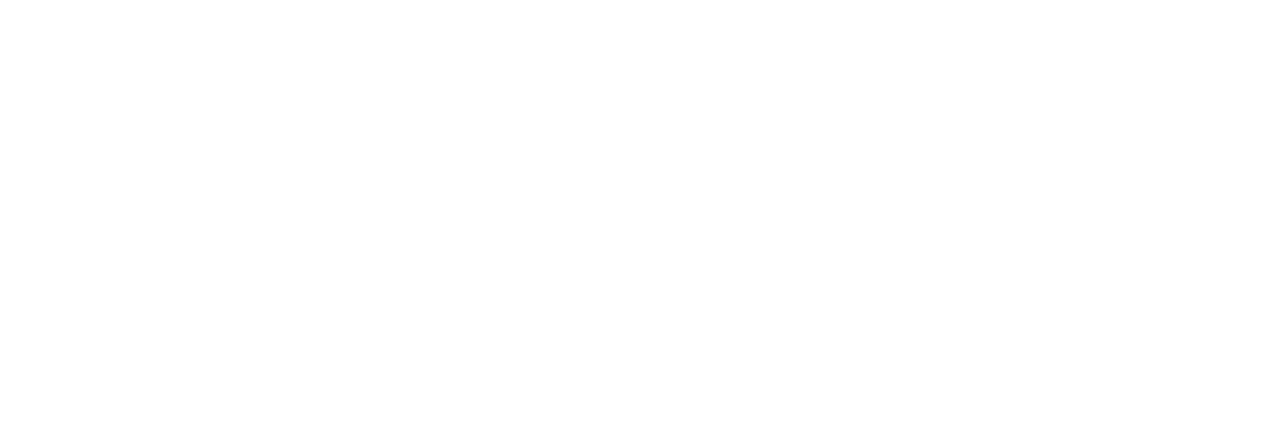
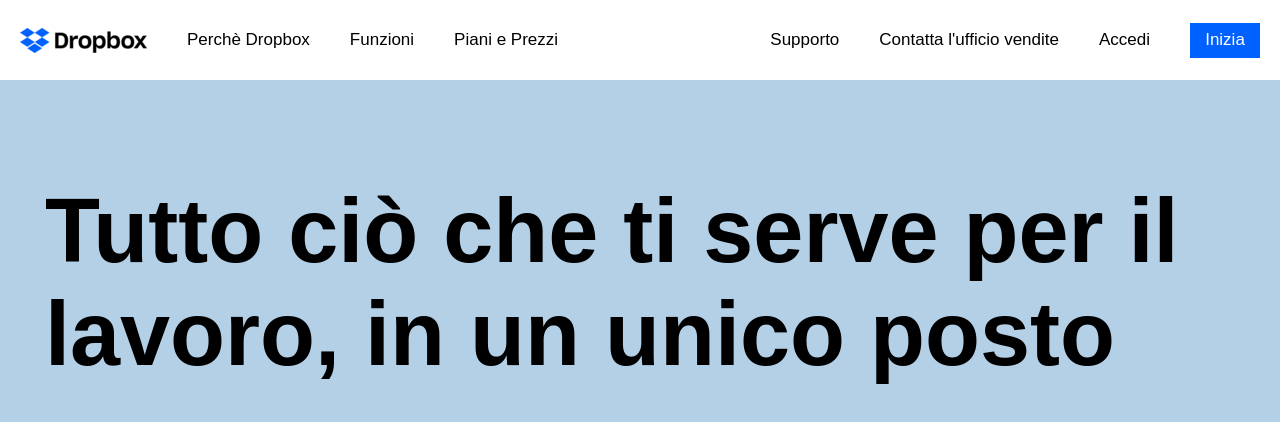
Before and after one commit to PieStw/htmlcss-dropbox, a plain HTML site: page index.html in a window 1280 px wide. Drawn offline with Linux system fonts and the light colour scheme.

Commit message:
header e inizio prima section

```diff
--- a/css/style.css
+++ b/css/style.css
@@ -10,7 +10,61 @@
 
   .container {
     margin: 0 auto;
-    padding: 0 10px;
-    width: 1000px;
+    padding: 0 5px;
+    width: 1200px;
     max-width: 100%;
   }
+
+    /* # Header */
+
+    .header{
+      font-size: 17px;
+      color: black;
+      font-family: sans-serif;
+    }
+
+    .nav-bar{
+      max-width: 100%;
+      display: flex;
+      height: 80px;
+      justify-content: space-between;
+    }
+    .logo-container, .start-container{
+      display: flex;
+      justify-content: space-around;
+      align-items: center;
+    }
+
+    .item, .logo{
+      margin: 0 20px;
+    }
+
+    .button{
+      color: white;
+      background-color: #0061FF;
+      border: 1px solid #0061FF;
+      height: 35px;
+      width: 70px;
+      font-family: sans-serif;
+      font-size: 17px;
+    }
+
+    /* # Main */
+
+    .main{
+      font-family: sans-serif;
+    }
+
+    .first-section{
+      background-color: #B4D0E7;
+      height: 750px;
+    }
+
+    .free-try{
+      height: 100%;
+      padding-top: 100px;
+    }
+
+    .title{
+      font-size: 90px;
+    }
--- a/index.html
+++ b/index.html
@@ -10,5 +10,35 @@
     <link rel="stylesheet" href="./css/style.css" />
     <link rel="shortcut icon" href="./img/favicon.ico" type="image/x-icon" />
   </head>
-  <body></body>
+  <body>
+
+    <header class="header">
+      <div class="nav-bar">
+        <div class="logo-container">
+          <img class="logo" src="./img/logo-small.png" alt="logo">
+          <p class="item">Perchè Dropbox</p>
+          <p class="item">Funzioni</p>
+          <p class="item">Piani e Prezzi</p>
+        </div>
+        <div class="start-container">
+          <p class="item">Supporto</p>
+          <p class="item">Contatta l'ufficio vendite</p>
+          <p class="item">Accedi</p>
+          <button class="item button">Inizia</button>
+        </div>
+      </div>
+    </header>
+
+    <main class="main">
+      <section class="first-section">
+        <div class="free-try container">
+          <h1 class="title">Tutto ciò che ti serve per il lavoro, in un unico posto</h1>
+        </div>
+      </section>
+
+
+
+    </main>
+
+  </body>
 </html>
```
